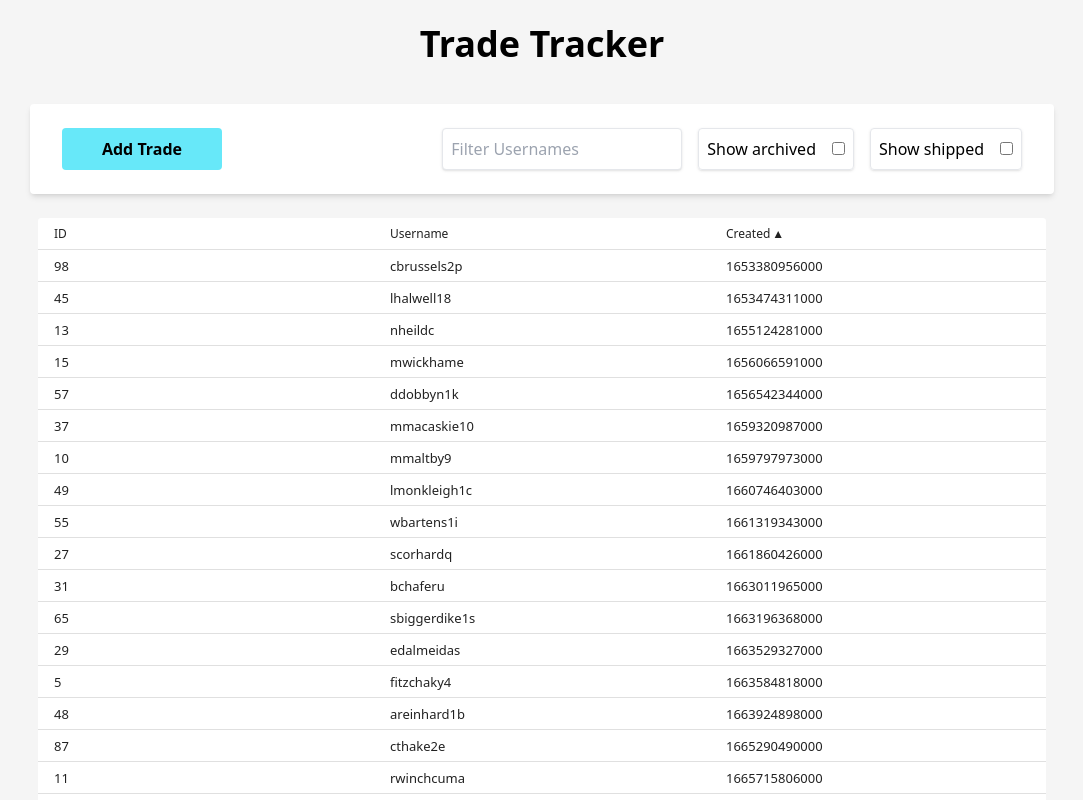
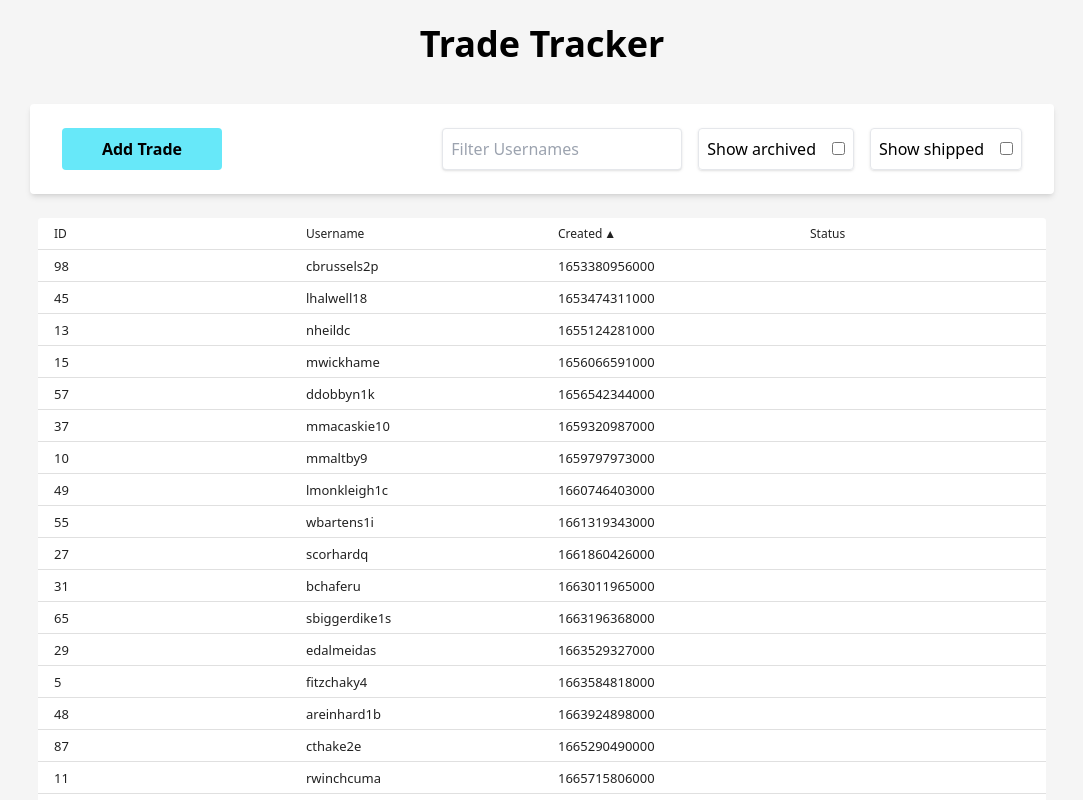
Before and after one commit to danodea/trade-tracker, a React (Vite) app: page / in a window 1280 px wide. Shown: the top 800 px of the page, without its empty margins (98-1181 px from the left). Built offline with nearby package versions, Linux system fonts and the light colour scheme.

Commit message:
add status pills

```diff
--- /dev/null
+++ b/src/components/StatusPill.tsx
@@ -0,0 +1,7 @@
+export interface StatusPillProps {
+  value: string;
+}
+
+export function StatusPill(props: StatusPillProps) {
+  return <div className="rounded-full bg-red-500 px-2">{props.value}</div>;
+}
--- a/src/components/TradeList.tsx
+++ b/src/components/TradeList.tsx
@@ -1,5 +1,6 @@
 import DataTable, { TableColumn } from "react-data-table-component";
 import { TradeType } from "../data/data.interface";
+import { StatusPill } from "./StatusPill";
 
 export interface TradeListProps {
   data: TradeType[];
@@ -18,6 +19,15 @@ export function TradeList(props: TradeListProps) {
     handleSelection,
   } = props;
 
+  const createStatusCell = (row: TradeType) => {
+    return (
+      <div className="flex flex-row gap-2">
+        {row.date.shipped ? <StatusPill value="Shipped" /> : ""}
+        {row.date.archived ? <StatusPill value="Archived" /> : ""}
+      </div>
+    );
+  };
+
   const columns: TableColumn<TradeType>[] = [
     {
       name: "ID",
@@ -35,6 +45,7 @@ export function TradeList(props: TradeListProps) {
       selector: (row) => row.date.created,
       sortable: true,
     },
+    { name: "Status", cell: (row) => createStatusCell(row) },
   ];
 
   return (
```
